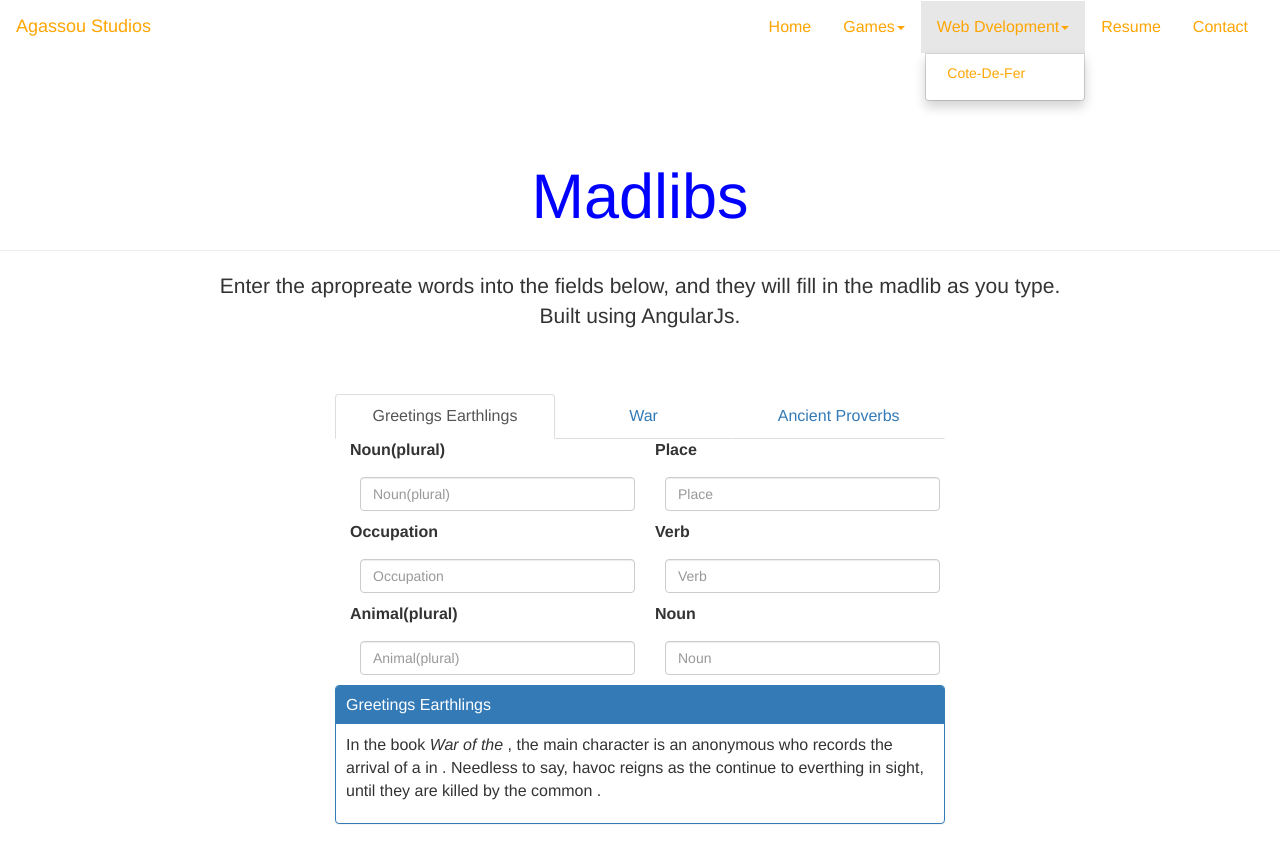
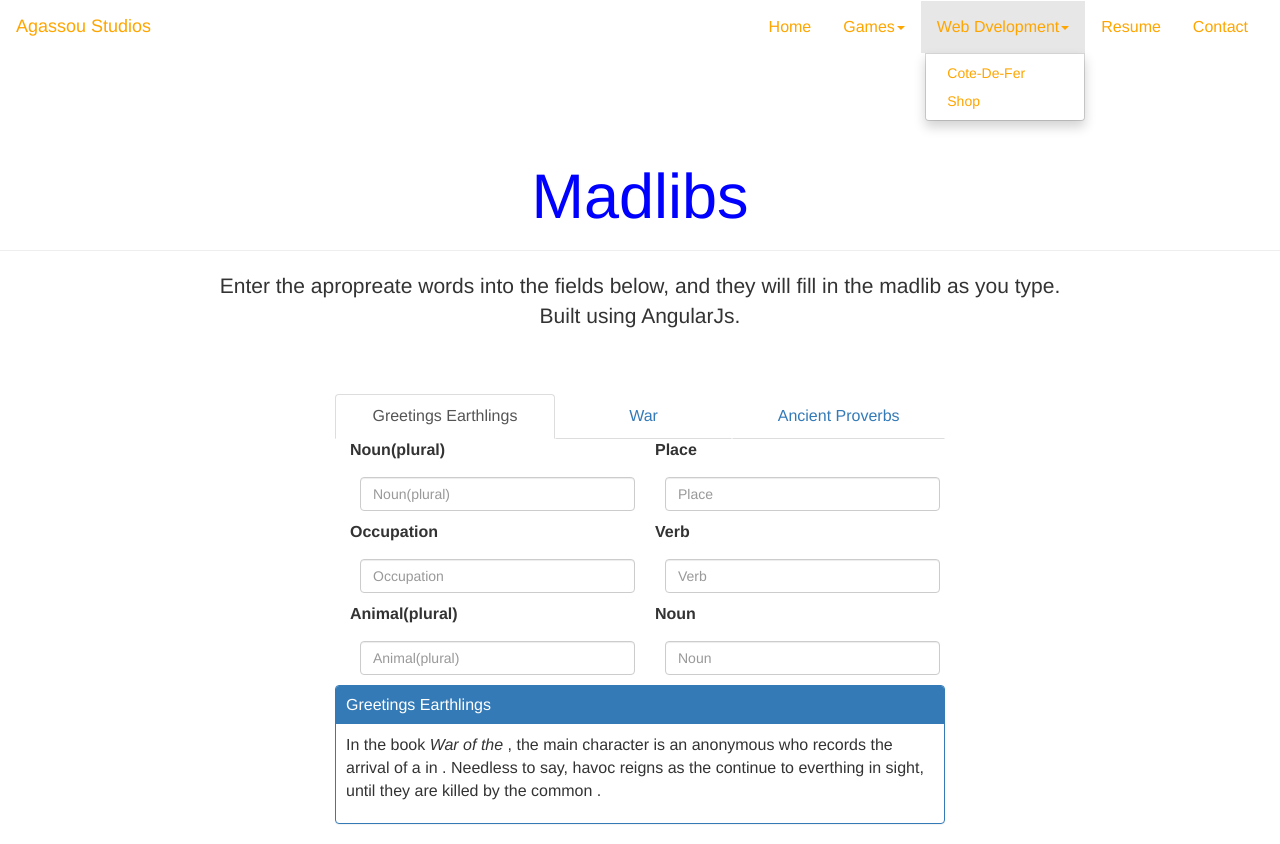
Before and after one commit to vancore295/Portfolio, a plain HTML site: page madlibs.html in a window 1280 px wide. Both pictures are taken after a click on the link "Web Dvelopment". Drawn offline with nearby package versions, Linux system fonts and the light colour scheme.

Commit message:
updated links

```diff
--- a/madlibs.html
+++ b/madlibs.html
@@ -39,9 +39,11 @@
 					<li class="dropdown">
 						<a href="#" class="dropdown-toggle" data-toggle="dropdown">Web Dvelopment<span class="caret"></span></a>
 						<ul class="dropdown-menu">
-							<li><a href="Gallery.html">Cote-De-Fer</a></li>
 							<li>
-								<a href="#"></a>
+								<a href="Gallery.html">Cote-De-Fer</a>
+							</li>
+							<li>
+								<a href="ecomerce.html" target="_blank">Shop</a>
 							</li>
 						</ul>
 					</li>
```
Also changed, not shown: GameJams.html (+1 -1 lines), resume.html (+1 -1 lines), template.html (+1 -1 lines), unity.html (+1 -1 lines).
